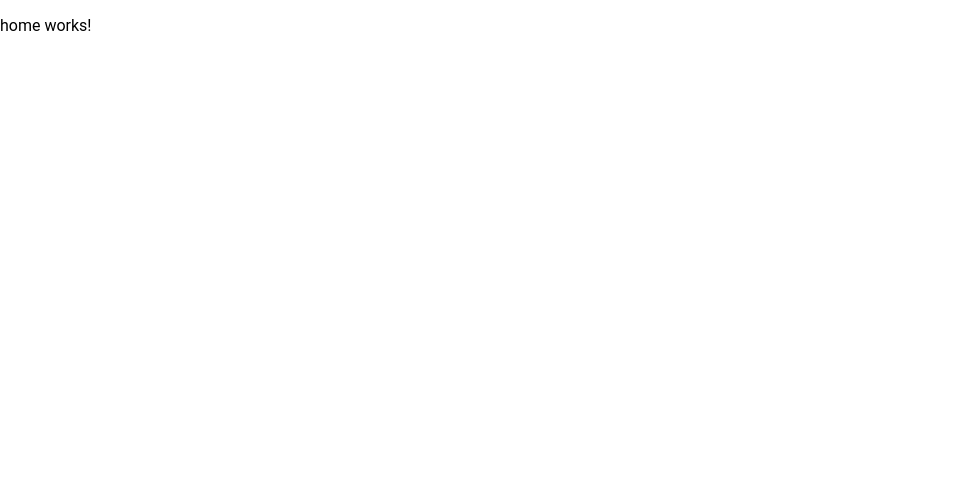
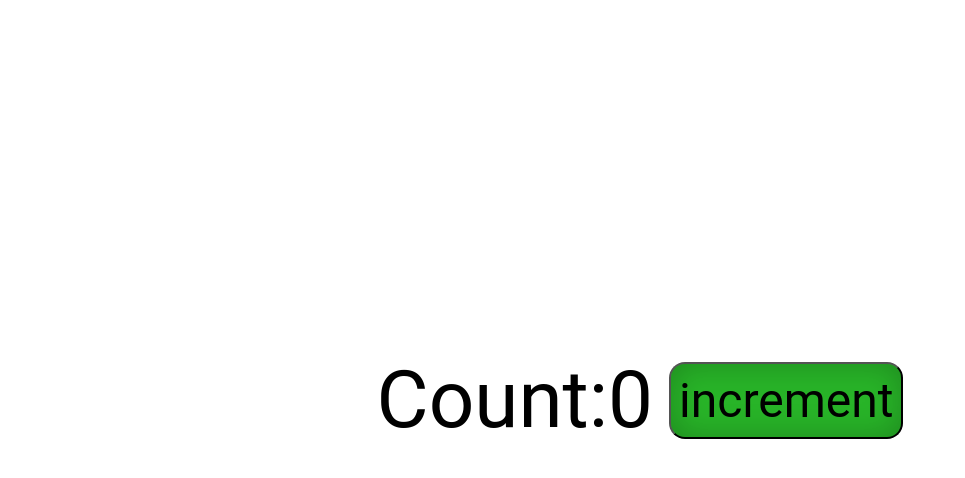
Before and after one commit to PavelSashnikov/counter_test, an Angular app in the folder counter-gui/: page /home in a window 1280 px wide. Shown: the top 478 px of the page, without its empty margins (0-965 px from the left). Built offline with nearby package versions, Linux system fonts and the light colour scheme.

Commit message:
feat: add home content

```diff
--- a/counter-gui/angular.json
+++ b/counter-gui/angular.json
@@ -41,6 +41,9 @@
             "aot": true,
             "assets": ["src/assets"],
             "styles": ["src/scss/styles.scss"],
+            "stylePreprocessorOptions": {
+							"includePaths": ["./src/scss"]
+						},
             "scripts": []
           },
           "configurations": {
--- a/counter-gui/src/app/pages/home/home.component.html
+++ b/counter-gui/src/app/pages/home/home.component.html
@@ -1 +1,7 @@
-<p>home works!</p>
+<div class="wrapper">
+  <section class="count">
+    Count:
+    <span class="counter">{{ count }}</span>
+    <button class="increment">increment</button>
+  </section>
+</div>
--- a/counter-gui/src/app/pages/home/home.component.scss
+++ b/counter-gui/src/app/pages/home/home.component.scss
@@ -0,0 +1,32 @@
+@import "var";
+
+:host {
+  .wrapper {
+    display: flex;
+    width: 100%;
+    height: 100%;
+    align-items: center;
+    justify-content: center;
+
+    .count {
+      font-size: 5rem;
+      display: flex;
+      align-items: center;
+    }
+
+    .increment {
+      margin-left: $default-indent;
+      font-size: 3rem;
+      border-radius: 1rem;
+      background-color: $accent-color;
+      padding: $small-indent;
+      box-shadow: inset 0em 0em 2rem $shadow-color;
+      transition: 0.3s all;
+      outline: none;
+
+      &:active {
+        transform: scale(0.97);
+      }
+    }
+  }
+}
--- a/counter-gui/src/app/pages/home/home.component.ts
+++ b/counter-gui/src/app/pages/home/home.component.ts
@@ -1,15 +1,14 @@
-import { Component, OnInit } from '@angular/core';
+import { ChangeDetectionStrategy, Component, OnInit } from '@angular/core';
 
 @Component({
   selector: 'home',
   templateUrl: './home.component.html',
-  styleUrls: ['./home.component.scss']
+  styleUrls: ['./home.component.scss'],
+  changeDetection: ChangeDetectionStrategy.OnPush,
 })
 export class HomeComponent implements OnInit {
+  constructor() {}
+  count: number = 0;
 
-  constructor() { }
-
-  ngOnInit(): void {
-  }
-
+  ngOnInit(): void {}
 }
--- /dev/null
+++ b/counter-gui/src/scss/_var.scss
@@ -0,0 +1,5 @@
+$default-indent: 1rem;
+$small-indent: 0.5rem;
+
+$accent-color: rgb(40, 180, 40);
+$shadow-color: rgba(0, 0, 0, 0.24)
```
